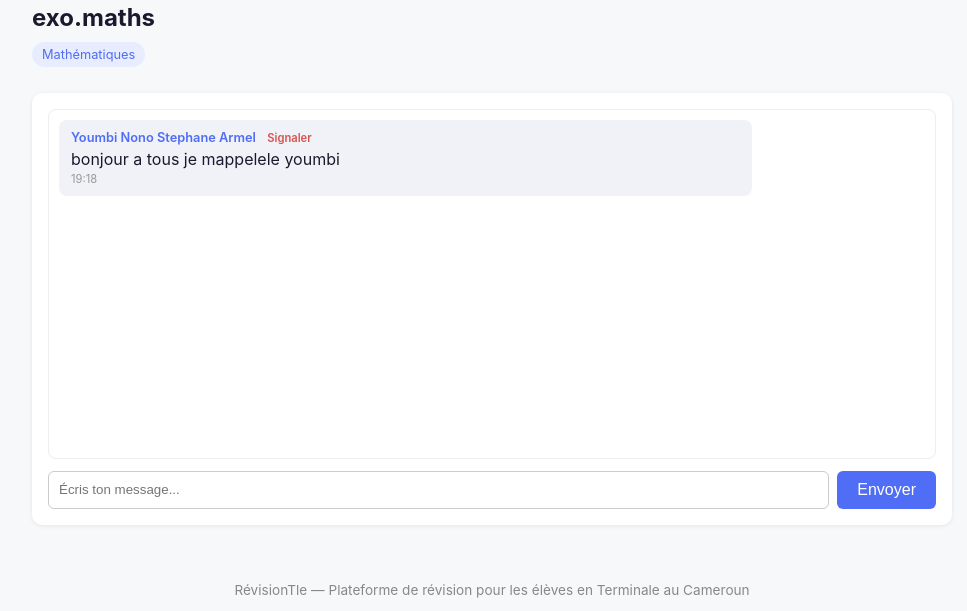
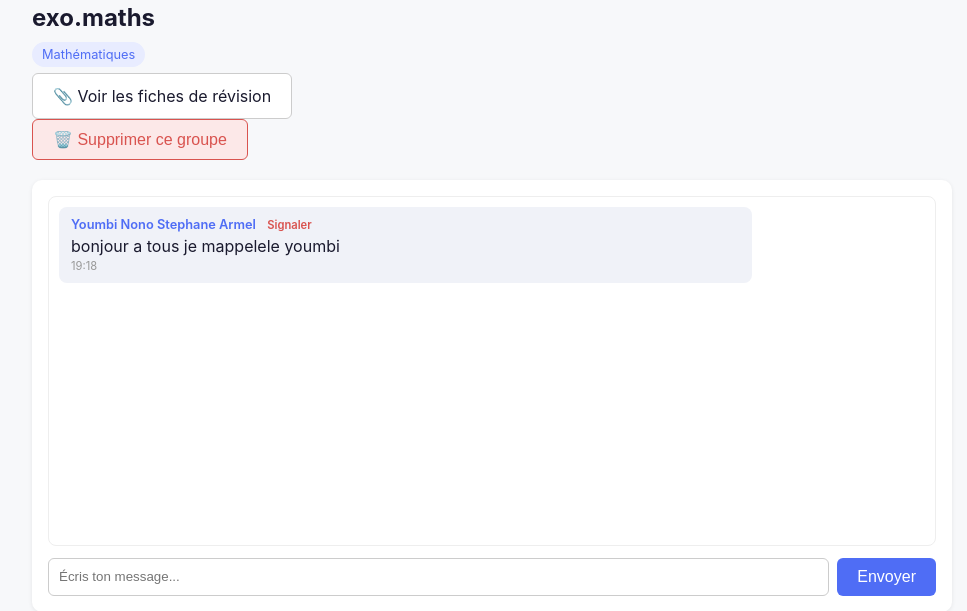
Before and after one commit to armel-tle/site-revision, a Flask app: page /groupes/1 in a window 1280 px wide. Shown: the part 61-672 px from the top of the page, without its empty margins (148-1115 px from the left). Run offline with Flask 3, Linux system fonts and the light colour scheme; a user stored in the database is signed in; data comes from the database, SQL or seed files in the repository.

Commit message:
Add link to view fiches and delete group form
Added a link to view revision sheets and a form to delete the group if the user has permission.

```diff
--- a/templates/groupe.html
+++ b/templates/groupe.html
@@ -10,6 +10,14 @@
         <p>Tu n'es pas encore membre de ce groupe.</p>
         <a href="{{ url_for('rejoindre_groupe', groupe_id=groupe['id']) }}" class="bouton bouton-principal">Rejoindre le groupe</a>
     {% else %}
+        <p><a href="{{ url_for('voir_fiches', groupe_id=groupe['id']) }}" class="bouton">📎 Voir les fiches de révision</a></p>
+
+        {% if peut_supprimer %}
+            <form method="POST" action="{{ url_for('supprimer_groupe', groupe_id=groupe['id']) }}" onsubmit="return confirm('Supprimer définitivement ce groupe et tous ses messages/fiches ?');" style="margin-bottom: 16px;">
+                <button type="submit" class="bouton" style="background:#fce8e8; color:#d9534f; border-color:#d9534f;">🗑️ Supprimer ce groupe</button>
+            </form>
+        {% endif %}
+
         <div class="zone-chat">
             <div id="messages" class="messages-liste"></div>
 
```
